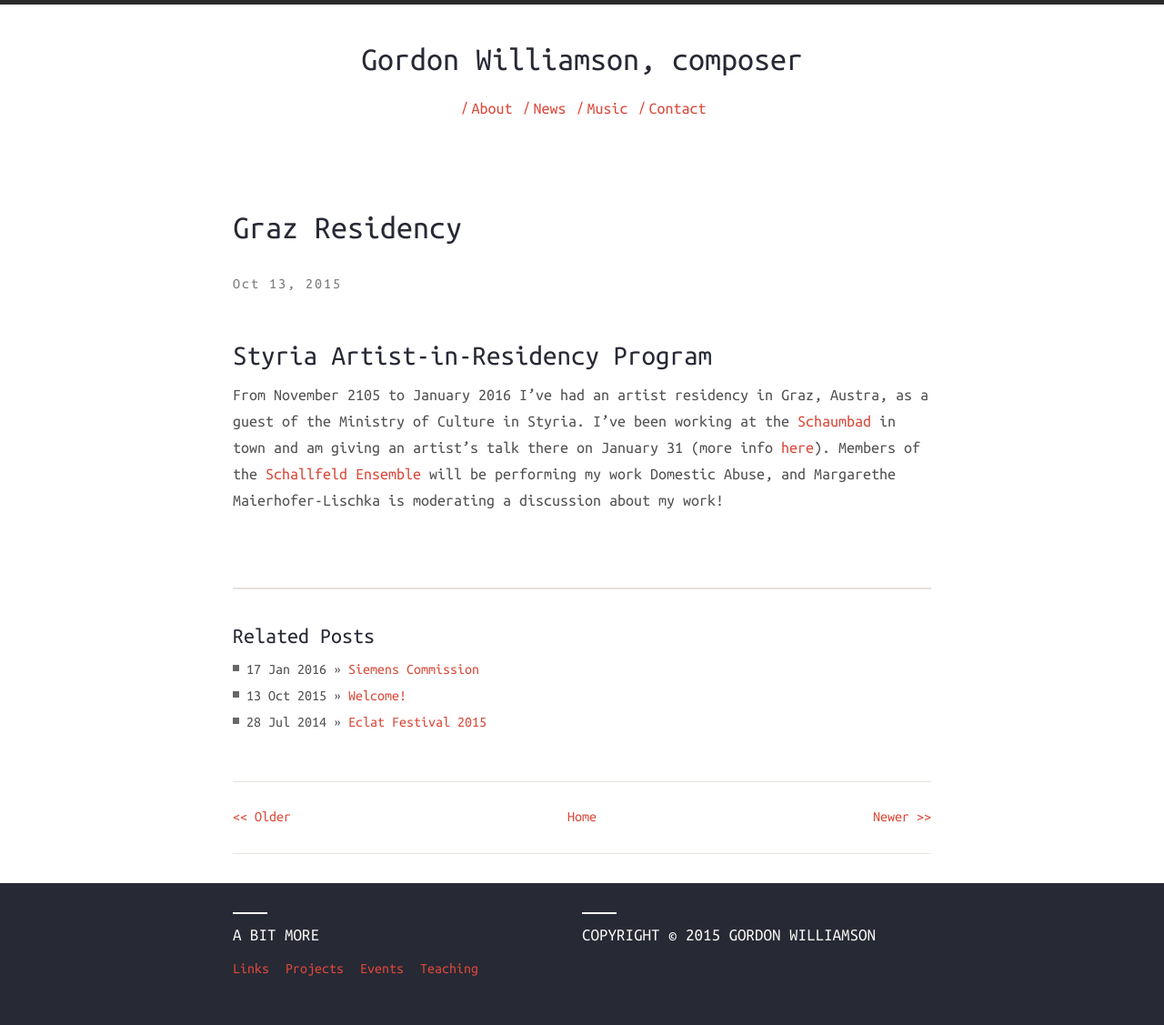
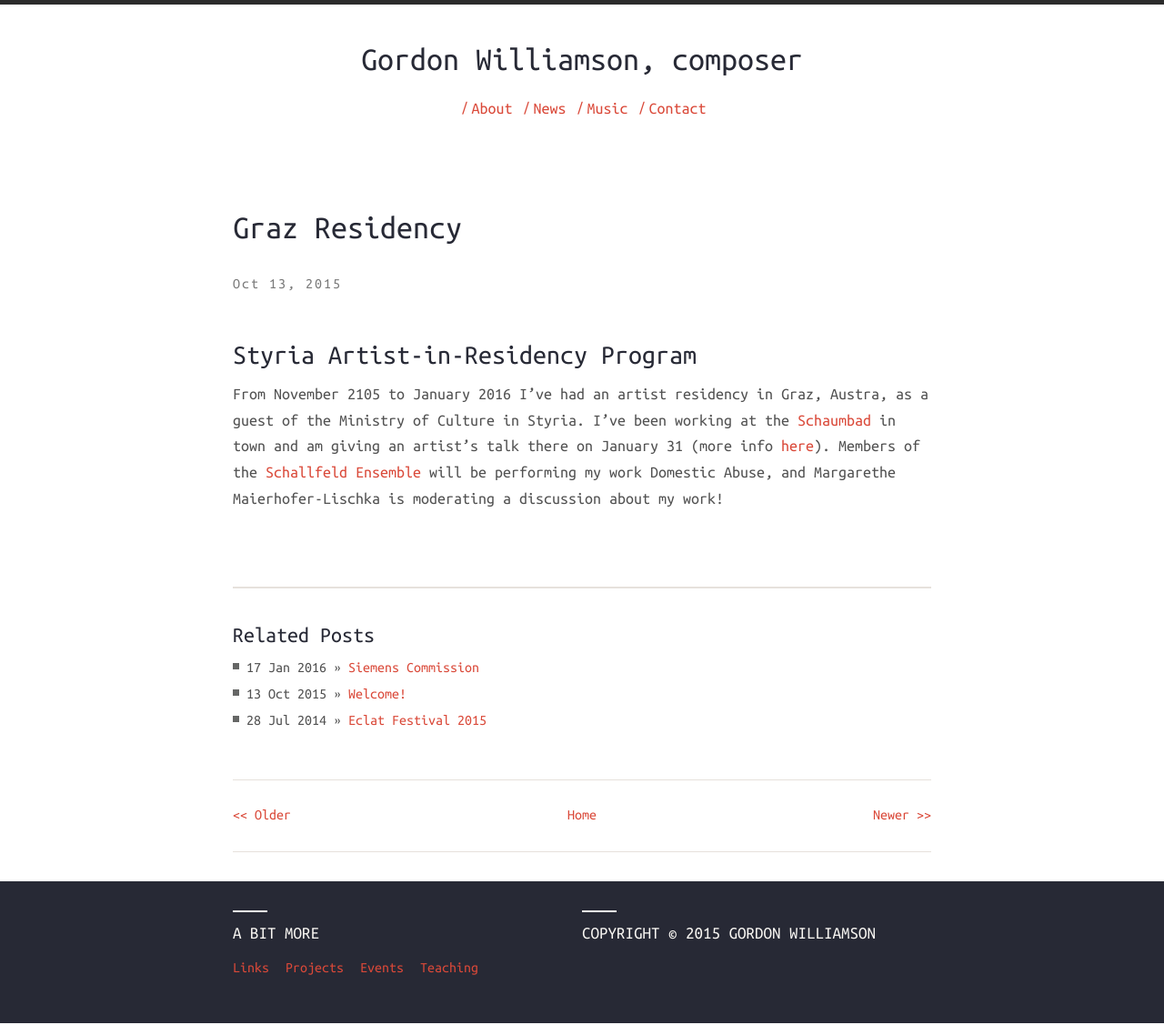
Before and after one commit to gordonwilliamson/gordonwilliamson.github.io, a Jekyll site: the page built from _posts/2016-01-16-Graz-Residency.md, in a window 1280 px wide. Shown: the whole page at 91% size. Built offline with Jekyll 4.4.1, drawn with Linux system fonts in a browser that asks for light colours; nearby versions of some CDN libraries.

```diff
--- a/_posts/2016-01-16-Graz-Residency.md
+++ b/_posts/2016-01-16-Graz-Residency.md
@@ -6,6 +6,6 @@ description: Graz Residency
 ---
 
 
-## Styria Artist-in-Residency Program
+### Styria Artist-in-Residency Program
 
 From November 2105 to January 2016 I've had an artist residency in Graz, Austra, as a guest of the Ministry of Culture in Styria.  I've been working at the [Schaumbad](http://web455.webbox333.server-home.org/) in town and am giving an artist's talk there on January 31 (more info [here](http://web455.webbox333.server-home.org/index.php?pageid=3&l=1&sid=255)).  Members of the [Schallfeld Ensemble](http://www.schallfeldensemble.com/) will be performing my work Domestic Abuse, and Margarethe Maierhofer-Lischka is moderating a discussion about my work!
```
